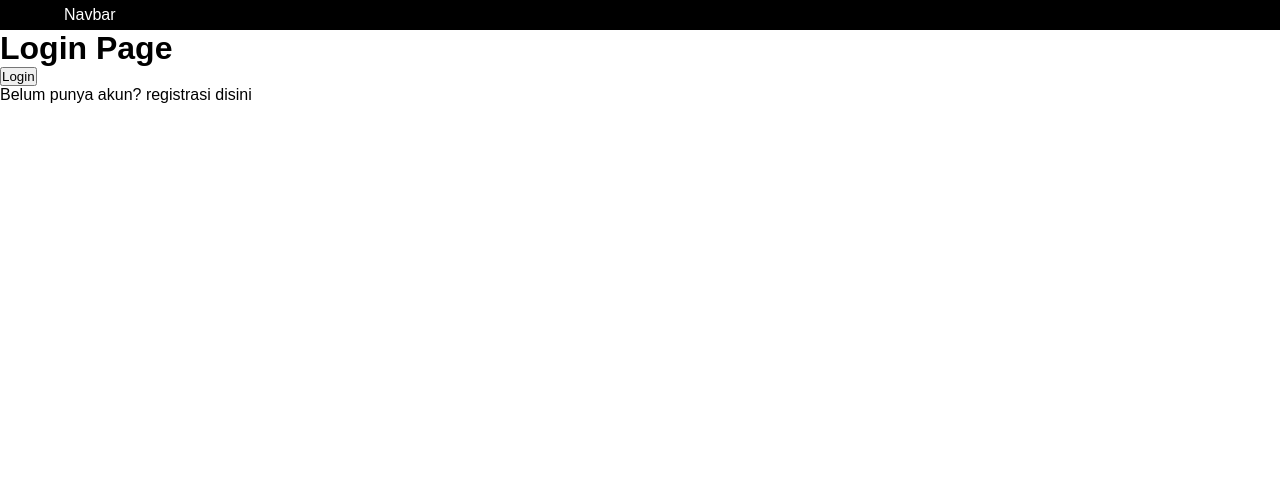
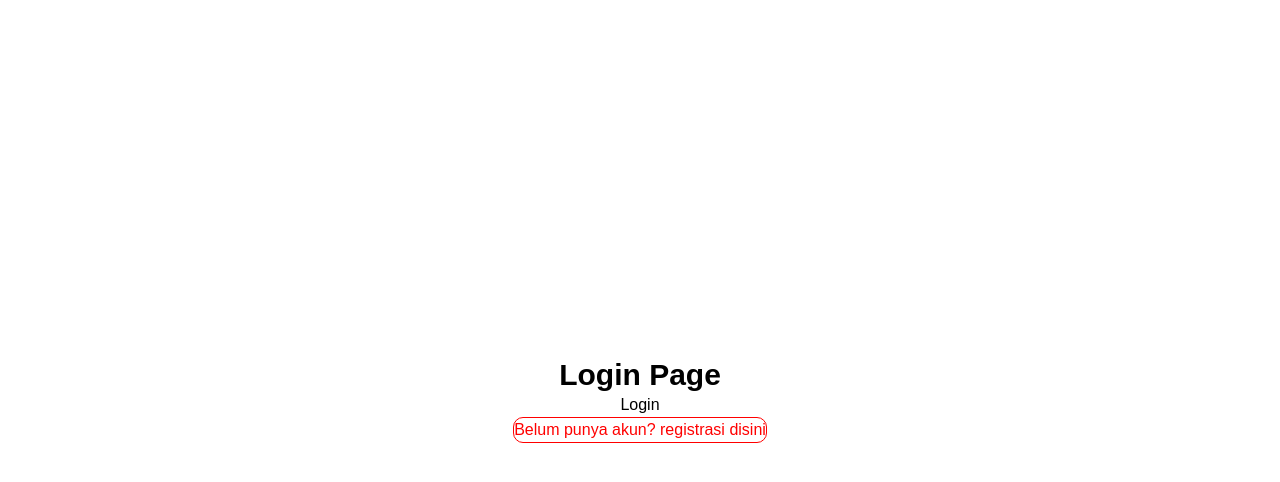
Before and after one commit to ryanekasetiawan/nextjs-pages-router, a Next.js app: page /auth/login in a window 1280 px wide. Shown: the top 482 px of the page. Built offline with nearby package versions, Linux system fonts and the light colour scheme.

Commit message:
Styling with global, css module, css in js, scss, tailwindcss

```diff
--- a/package.json
+++ b/package.json
@@ -18,5 +18,11 @@
     "react": "18.3.1",
     "react-dom": "18.3.1",
     "typescript": "5.5.4"
+  },
+  "devDependencies": {
+    "autoprefixer": "^10.4.20",
+    "postcss": "^8.4.41",
+    "sass": "^1.77.8",
+    "tailwindcss": "^3.4.8"
   }
 }
--- /dev/null
+++ b/postcss.config.js
@@ -0,0 +1,6 @@
+module.exports = {
+  plugins: {
+    tailwindcss: {},
+    autoprefixer: {},
+  },
+}
--- a/src/components/layouts/AppShell/index.tsx
+++ b/src/components/layouts/AppShell/index.tsx
@@ -1,14 +1,18 @@
+import { useRouter } from "next/router";
 import Navbar from "../Navbar";
 
 type AppShellProps = {
   children: React.ReactNode;
 }
 
+const disableNavbar = ["/auth/login", "/auth/register"];
+
 const AppShell = (props: AppShellProps) => {
   const { children } = props;
+  const { pathname } = useRouter();
   return (
     <main>
-      <Navbar />
+      {!disableNavbar.includes(pathname) && <Navbar />}
       {children}
     </main>
   );
--- /dev/null
+++ b/src/components/layouts/Navbar/Navbar.module.css
@@ -0,0 +1,9 @@
+.navbar {
+    display: flex;
+    width: 100%;
+    height: 30px;
+    background-color: #000;
+    color: #fff;
+    align-items: center;
+    padding: 0 5%;
+  }
--- a/src/components/layouts/Navbar/index.tsx
+++ b/src/components/layouts/Navbar/index.tsx
@@ -1,7 +1,9 @@
+import styles from "./Navbar.module.css";
+
 const Navbar = () => {
   return (
-    <div>
-      <div className="navbar">Navbar</div>
+    <div className={styles.navbar}>
+      <div className="big">Navbar</div>
     </div>
   );
 };
--- a/src/pages/auth/login.tsx
+++ b/src/pages/auth/login.tsx
@@ -1,20 +1,11 @@
-import Link from "next/link";
-import { useRouter } from "next/router";
+import LoginViews from "@/views/Auth/Login";
 
 const LoginPage = () => {
-    const { push } = useRouter();
 
-    const handleLogin = () => {
-        push("/product");
-    }
     return (
-        <div>
-            <h1>Login Page</h1>
-            <button onClick={handleLogin}>Login</button>
-            <p>
-                Belum punya akun? registrasi <Link href={"/auth/register"}>disini</Link>
-            </p>
-        </div>
+        <>
+            <LoginViews />
+        </>
     )
 };
 
--- /dev/null
+++ b/src/styles/colors.scss
@@ -0,0 +1,3 @@
+$schema: (
+    primary: #ffffff,
+)
--- a/src/styles/globals.css
+++ b/src/styles/globals.css
@@ -1,3 +1,7 @@
+@tailwind base;
+@tailwind components;
+@tailwind utilities;
+
 * {
   box-sizing: border-box;
   padding: 0;
@@ -25,3 +29,7 @@
   align-items: center;
   padding: 0 5%;
 }
+
+.big {
+  font-size: 1rem;
+}
--- /dev/null
+++ b/src/views/Auth/Login/Login.module.scss
@@ -0,0 +1,10 @@
+@import "@/styles/colors.scss";
+
+.login {
+    display: flex;
+    flex-direction: column;
+    align-items: center;
+    justify-content: center;
+    height: 100vh;
+    background-color: map-get($schema, primary);
+}
--- /dev/null
+++ b/src/views/Auth/Login/index.tsx
@@ -0,0 +1,21 @@
+import styles from "./Login.module.scss";
+import Link from "next/link";
+import { useRouter } from "next/router";
+
+const LoginViews = () => {
+    const { push } = useRouter();
+
+    const handleLogin = () => {
+        push("/product");
+    }
+    return (
+        <div className={styles.login}>
+            <h1 className="text-3xl font-bold">Login Page</h1>
+            <button onClick={handleLogin}>Login</button>
+            <p style={{ color: "red", border: "1px solid red", borderRadius: "10px"}}>
+                Belum punya akun? registrasi <Link href={"/auth/register"}>disini</Link>
+            </p>
+        </div>
+    )
+};
+export default LoginViews;
--- /dev/null
+++ b/tailwind.config.js
@@ -0,0 +1,15 @@
+/** @type {import('tailwindcss').Config} */
+module.exports = {
+  content: [
+    './app/**/*.{js,ts,jsx,tsx,mdx}', // Note the addition of the `app` directory.
+    './pages/**/*.{js,ts,jsx,tsx,mdx}',
+    './components/**/*.{js,ts,jsx,tsx,mdx}',
+
+    // Or if using `src` directory:
+    './src/**/*.{js,ts,jsx,tsx,mdx}',
+  ],
+  theme: {
+    extend: {},
+  },
+  plugins: [],
+}
```
Also changed, not shown: 1 other file (tests, documents, lock files or other folders).
